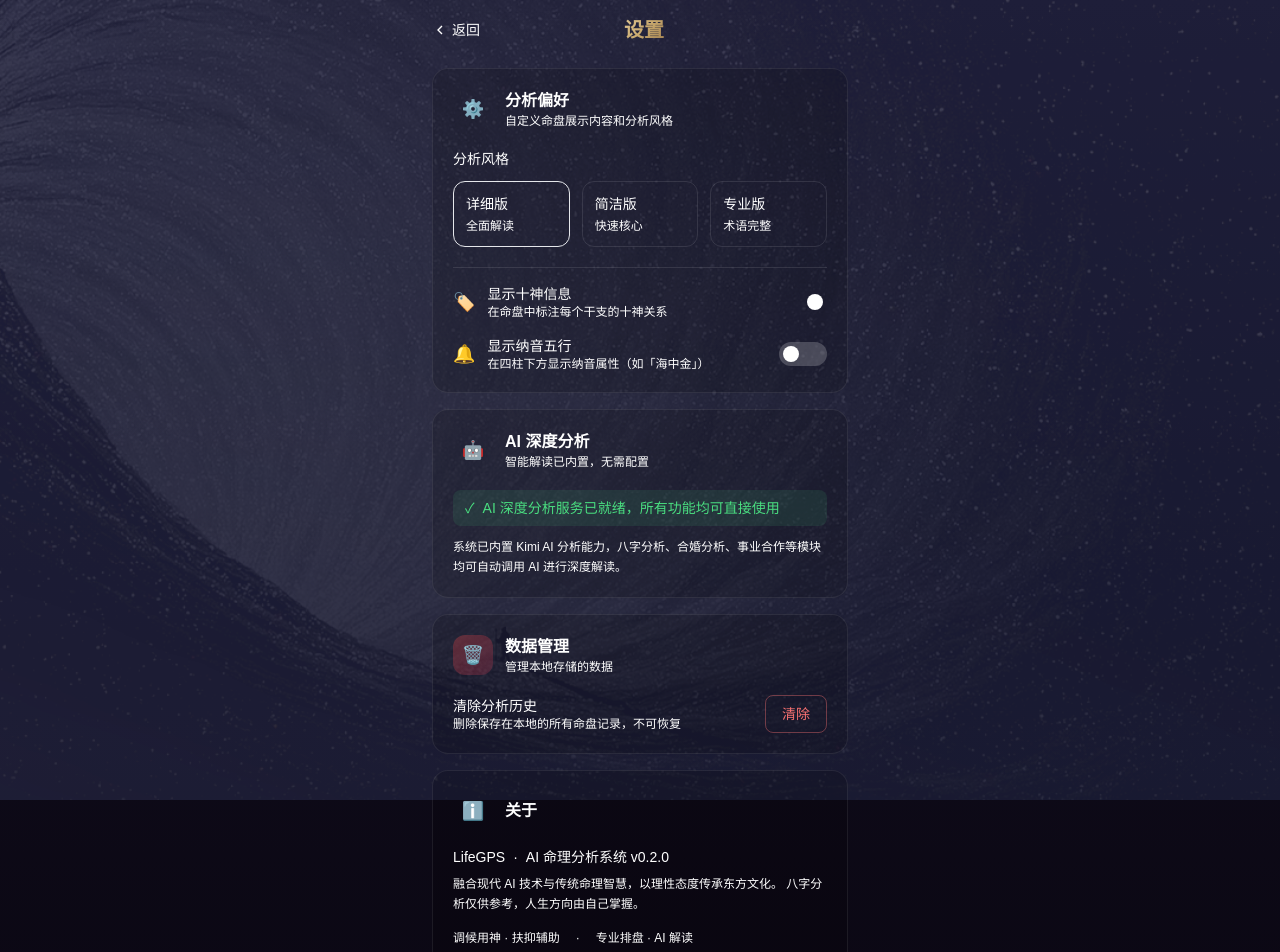
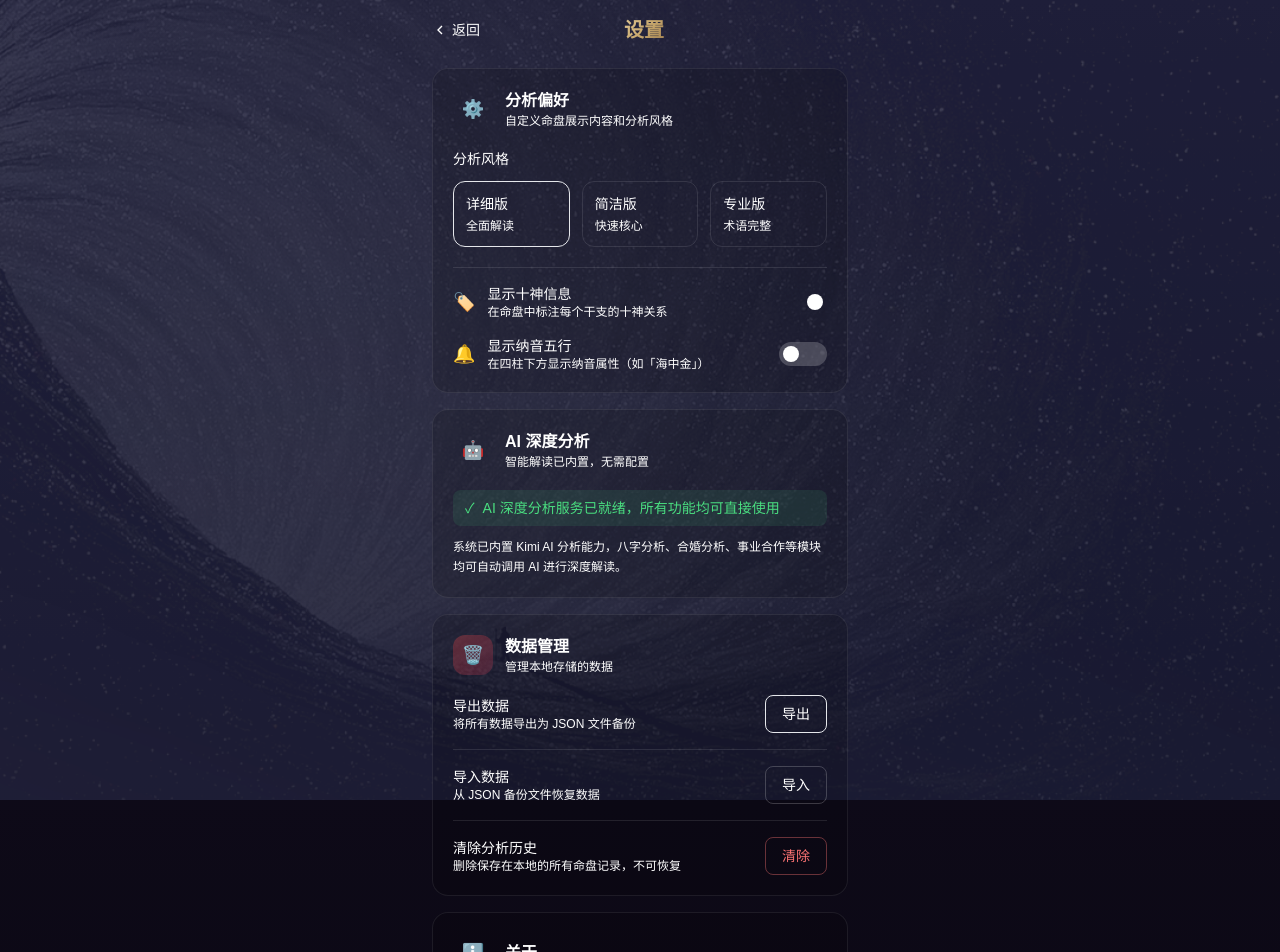
Before and after one commit to wuyi-LifeGPS/fatemaster-ai, a Next.js app: page /settings in a window 1280 px wide. Shown: the top 952 px of the page. Built offline with nearby package versions, Linux system fonts and the light colour scheme.

Commit message:
feat: 设置页面增加数据导出/导入功能

```diff
--- a/src/app/settings/page.tsx
+++ b/src/app/settings/page.tsx
@@ -47,6 +47,45 @@ export default function SettingsPage() {
     localStorage.removeItem('lifegps-history')
     setClearHistory(true)
     setTimeout(() => setClearHistory(false), 2000)
+  }
+
+  const handleExportData = () => {
+    const data = {
+      profiles: localStorage.getItem('bazi_profiles'),
+      history: localStorage.getItem('lifegps-history'),
+      settings: localStorage.getItem('lifegps_settings'),
+      favorites: localStorage.getItem('meditation_favorites'),
+      exportTime: new Date().toISOString(),
+      version: '1.0',
+    }
+    const blob = new Blob([JSON.stringify(data, null, 2)], { type: 'application/json' })
+    const url = URL.createObjectURL(blob)
+    const a = document.createElement('a')
+    a.href = url
+    a.download = `lifegps-backup-${new Date().toISOString().split('T')[0]}.json`
+    a.click()
+    URL.revokeObjectURL(url)
+  }
+
+  const handleImportData = (e: React.ChangeEvent<HTMLInputElement>) => {
+    const file = e.target.files?.[0]
+    if (!file) return
+    const reader = new FileReader()
+    reader.onload = (event) => {
+      try {
+        const data = JSON.parse(event.target?.result as string)
+        if (data.profiles) localStorage.setItem('bazi_profiles', data.profiles)
+        if (data.history) localStorage.setItem('lifegps-history', data.history)
+        if (data.settings) localStorage.setItem('lifegps_settings', data.settings)
+        if (data.favorites) localStorage.setItem('meditation_favorites', data.favorites)
+        alert('数据导入成功！')
+        window.location.reload()
+      } catch {
+        alert('文件格式错误，请导入正确的备份文件')
+      }
+    }
+    reader.readAsText(file)
+    e.target.value = ''
   }
 
   return (
@@ -166,7 +205,32 @@ export default function SettingsPage() {
           </div>
         </div>
 
+        <div className="space-y-4">
           <div className="flex items-center justify-between">
+            <div>
+              <div className="text-white text-sm font-medium">导出数据</div>
+              <div className="text-moonly-text-muted text-xs">将所有数据导出为 JSON 文件备份</div>
+            </div>
+            <button
+              onClick={handleExportData}
+              className="px-4 py-2 rounded-lg text-sm font-medium border border-moonly-gold/40 text-moonly-gold hover:bg-moonly-gold/10 transition-colors"
+            >
+              导出
+            </button>
+          </div>
+
+          <div className="border-t border-white/10 pt-4 flex items-center justify-between">
+            <div>
+              <div className="text-white text-sm font-medium">导入数据</div>
+              <div className="text-moonly-text-muted text-xs">从 JSON 备份文件恢复数据</div>
+            </div>
+            <label className="px-4 py-2 rounded-lg text-sm font-medium border border-white/20 text-white hover:bg-white/5 transition-colors cursor-pointer">
+              导入
+              <input type="file" accept=".json" onChange={handleImportData} className="hidden" />
+            </label>
+          </div>
+
+          <div className="border-t border-white/10 pt-4 flex items-center justify-between">
             <div>
               <div className="text-white text-sm font-medium">清除分析历史</div>
               <div className="text-moonly-text-muted text-xs">删除保存在本地的所有命盘记录，不可恢复</div>
@@ -181,6 +245,7 @@ export default function SettingsPage() {
             >
               {clearHistory ? '✓ 已清除' : '清除'}
             </button>
+          </div>
         </div>
       </section>
 
```
Also changed, not shown: 55 other files (tests, documents, lock files or other folders). Lines whose indentation alone changed are shown as unchanged.
